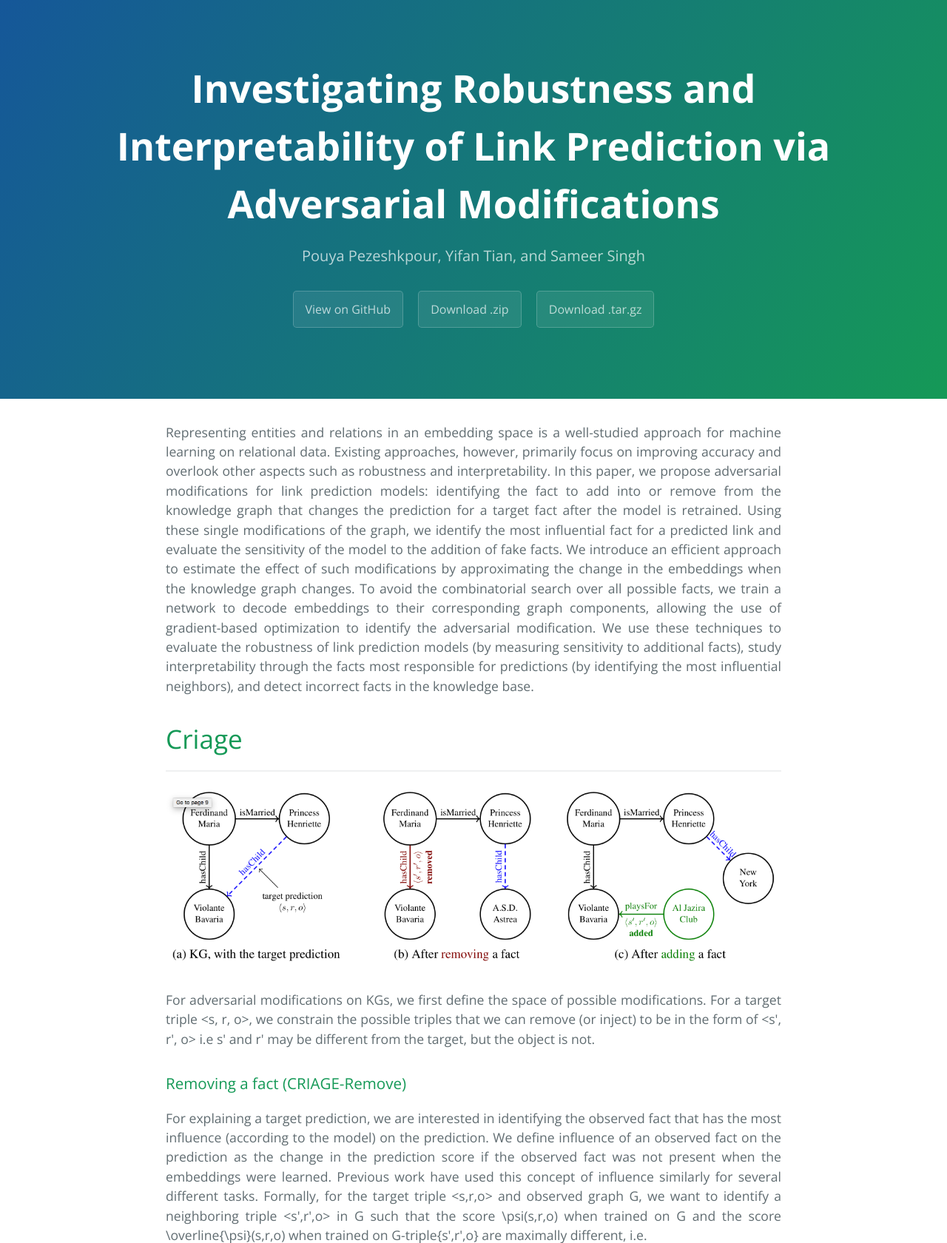
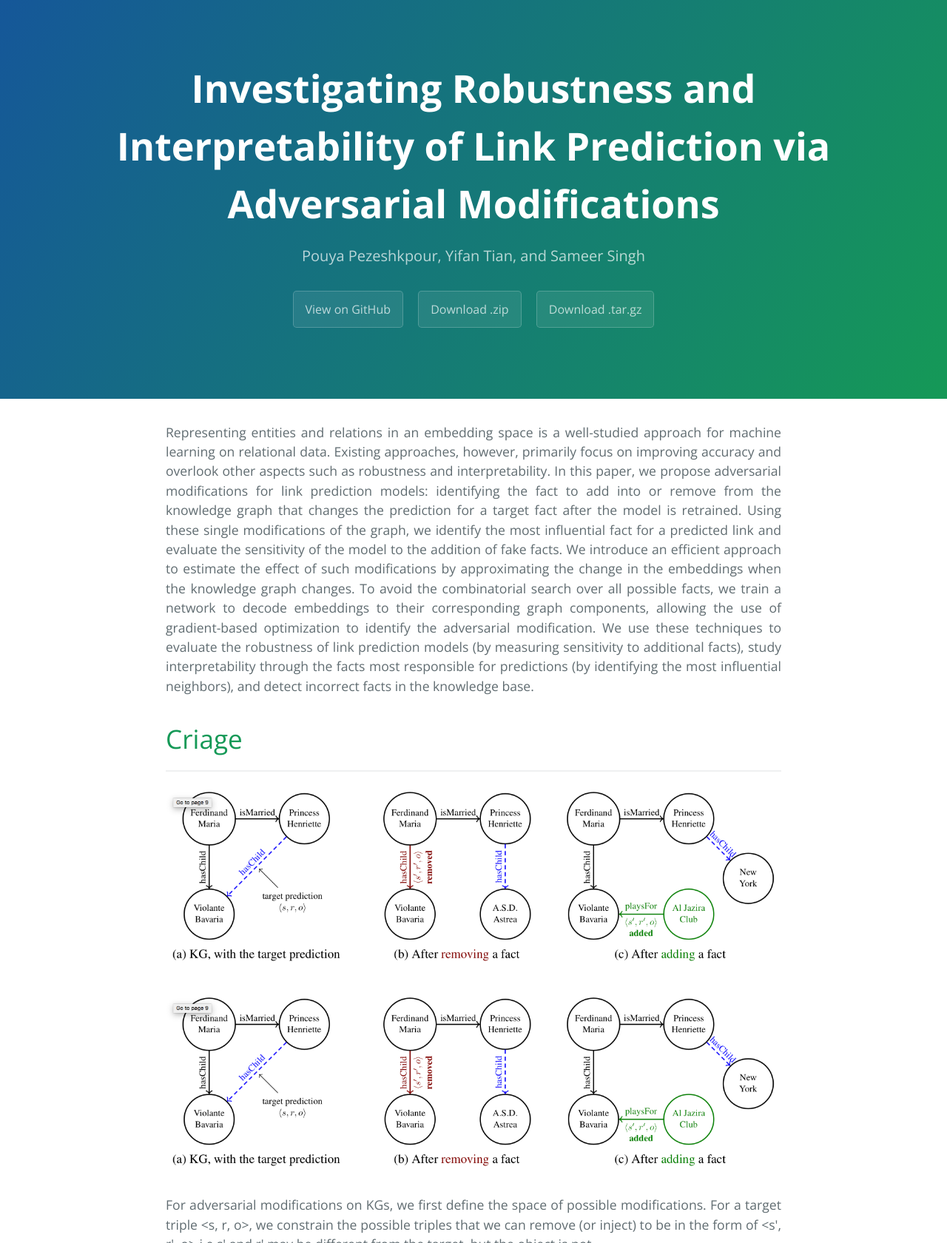
Before and after one commit to pouyapez/criage, a Jekyll site: the page built from index.md, in a window 1280 px wide. Shown: the top 1680 px of the page at 74% size. Built offline with Jekyll 4.4.1, drawn with Linux system fonts in a browser that asks for light colours; grey boxes are pictures that could not be loaded.

Commit message:
Update index.md

```diff
--- a/index.md
+++ b/index.md
@@ -10,6 +10,8 @@ Representing entities and relations in an embedding space is a well-studied appr
 * * *
 
 ![Branching](https://github.com/pouyapez/criage/blob/gh-pages/images/criage.png)
+
+![Branching](/images/criage.png)
 
 <p align="justify">
 For adversarial modifications on KGs, we first define the space of possible modifications.
```
